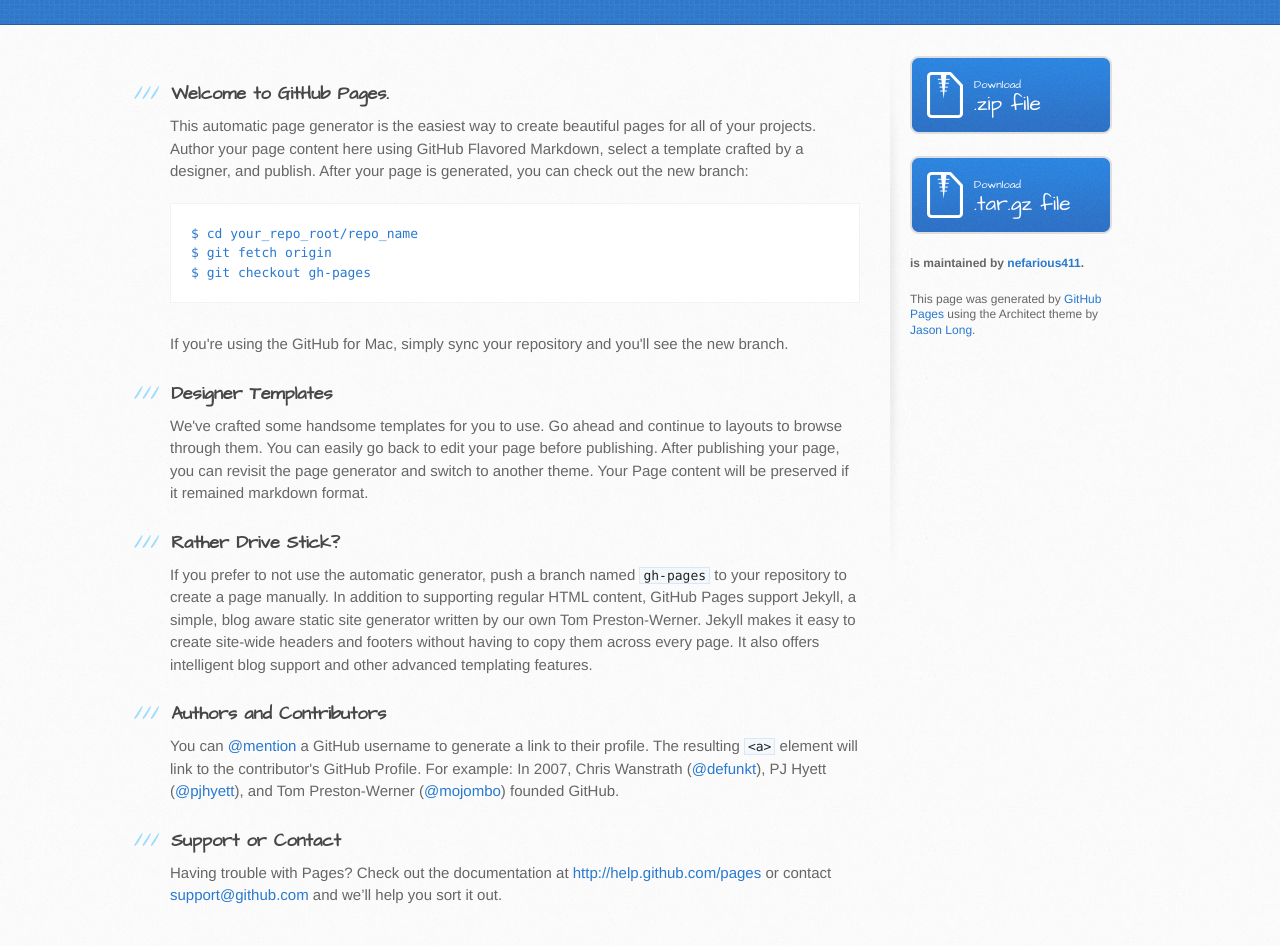
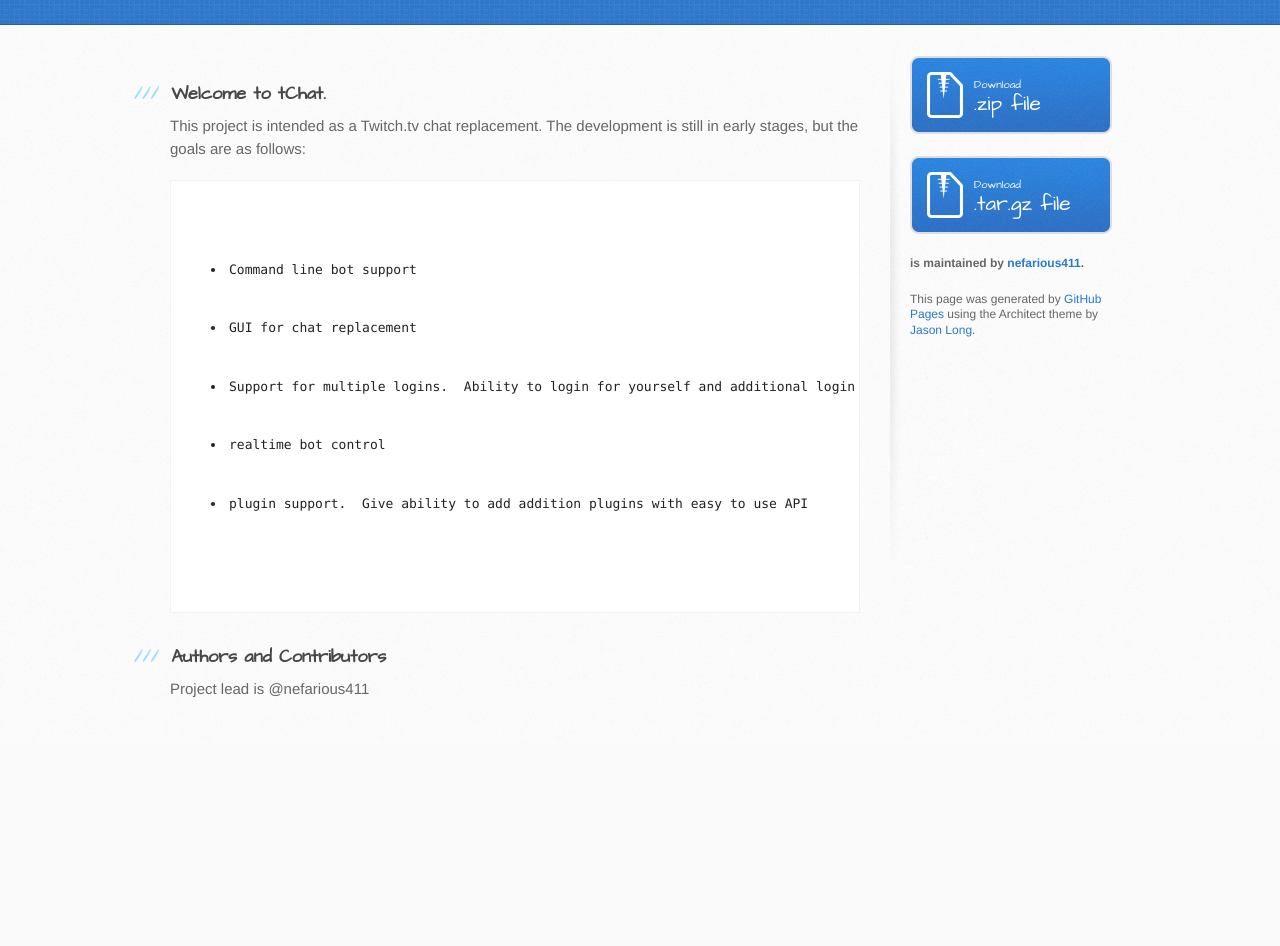
Before and after one commit to nefarious411/tChat, a plain HTML site: page index.html in a window 1280 px wide. Shown: the part 176-1122 px from the top of the page. After the commit the page ends 919 px from the top, so only its background shows below. Drawn offline with Linux system fonts and the light colour scheme.

Commit message:
Update index.html

```diff
--- a/index.html
+++ b/index.html
@@ -13,13 +13,13 @@
     <script src="//html5shiv.googlecode.com/svn/trunk/html5.js"></script>
     <![endif]-->
 
-    <title>Tchat by nefarious411</title>
+    <title>tChat by nefarious411</title>
   </head>
 
   <body>
     <header>
       <div class="inner">
-        <h1>Tchat</h1>
+        <h1>tChat</h1>
         <h2>Twitch Chat Client</h2>
         <a href="https://github.com/nefarious411/tChat" class="button"><small>View project on</small>GitHub</a>
       </div>
@@ -29,36 +29,27 @@
       <div class="inner clearfix">
         <section id="main-content">
           <h3>
-<a name="welcome-to-github-pages" class="anchor" href="#welcome-to-github-pages"><span class="octicon octicon-link"></span></a>Welcome to GitHub Pages.</h3>
+<a name="welcome-to-github-pages" class="anchor" href="#welcome-to-github-pages"><span class="octicon octicon-link"></span></a>Welcome to tChat.</h3>
 
-<p>This automatic page generator is the easiest way to create beautiful pages for all of your projects. Author your page content here using GitHub Flavored Markdown, select a template crafted by a designer, and publish. After your page is generated, you can check out the new branch:</p>
+<p>This project is intended as a Twitch.tv chat replacement.  The development is still in early stages, but the goals are as follows:</p>
 
-<pre><code>$ cd your_repo_root/repo_name
-$ git fetch origin
-$ git checkout gh-pages
-</code></pre>
-
-<p>If you're using the GitHub for Mac, simply sync your repository and you'll see the new branch.</p>
-
-<h3>
-<a name="designer-templates" class="anchor" href="#designer-templates"><span class="octicon octicon-link"></span></a>Designer Templates</h3>
-
-<p>We've crafted some handsome templates for you to use. Go ahead and continue to layouts to browse through them. You can easily go back to edit your page before publishing. After publishing your page, you can revisit the page generator and switch to another theme. Your Page content will be preserved if it remained markdown format.</p>
-
-<h3>
-<a name="rather-drive-stick" class="anchor" href="#rather-drive-stick"><span class="octicon octicon-link"></span></a>Rather Drive Stick?</h3>
-
-<p>If you prefer to not use the automatic generator, push a branch named <code>gh-pages</code> to your repository to create a page manually. In addition to supporting regular HTML content, GitHub Pages support Jekyll, a simple, blog aware static site generator written by our own Tom Preston-Werner. Jekyll makes it easy to create site-wide headers and footers without having to copy them across every page. It also offers intelligent blog support and other advanced templating features.</p>
+<pre>
+  <ul>
+    <li>Command line bot support</li>
+    <li>GUI for chat replacement</li>
+    <li>Support for multiple logins.  Ability to login for yourself and additional login for bots</li>
+    <li>realtime bot control</li>
+    <li>plugin support.  Give ability to add addition plugins with easy to use API</li>
+  </ul>
+</pre>
 
 <h3>
 <a name="authors-and-contributors" class="anchor" href="#authors-and-contributors"><span class="octicon octicon-link"></span></a>Authors and Contributors</h3>
 
-<p>You can <a href="https://github.com/blog/821" class="user-mention">@mention</a> a GitHub username to generate a link to their profile. The resulting <code>&lt;a&gt;</code> element will link to the contributor's GitHub Profile. For example: In 2007, Chris Wanstrath (<a href="https://github.com/defunkt" class="user-mention">@defunkt</a>), PJ Hyett (<a href="https://github.com/pjhyett" class="user-mention">@pjhyett</a>), and Tom Preston-Werner (<a href="https://github.com/mojombo" class="user-mention">@mojombo</a>) founded GitHub.</p>
+<p>
+Project lead is @nefarious411
 
-<h3>
-<a name="support-or-contact" class="anchor" href="#support-or-contact"><span class="octicon octicon-link"></span></a>Support or Contact</h3>
 
-<p>Having trouble with Pages? Check out the documentation at <a href="http://help.github.com/pages">http://help.github.com/pages</a> or contact <a href="mailto:support@github.com">support@github.com</a> and we’ll help you sort it out.</p>
         </section>
 
         <aside id="sidebar">
```
